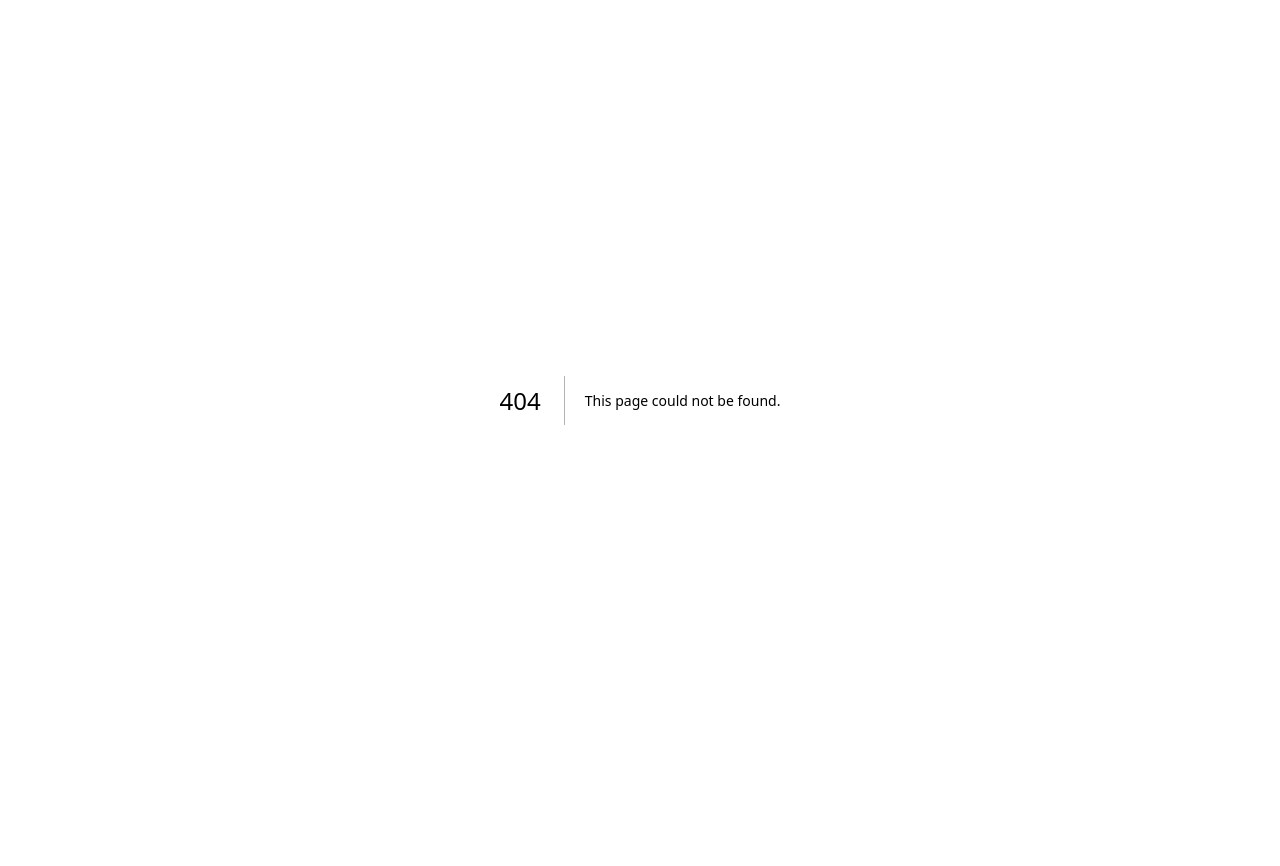
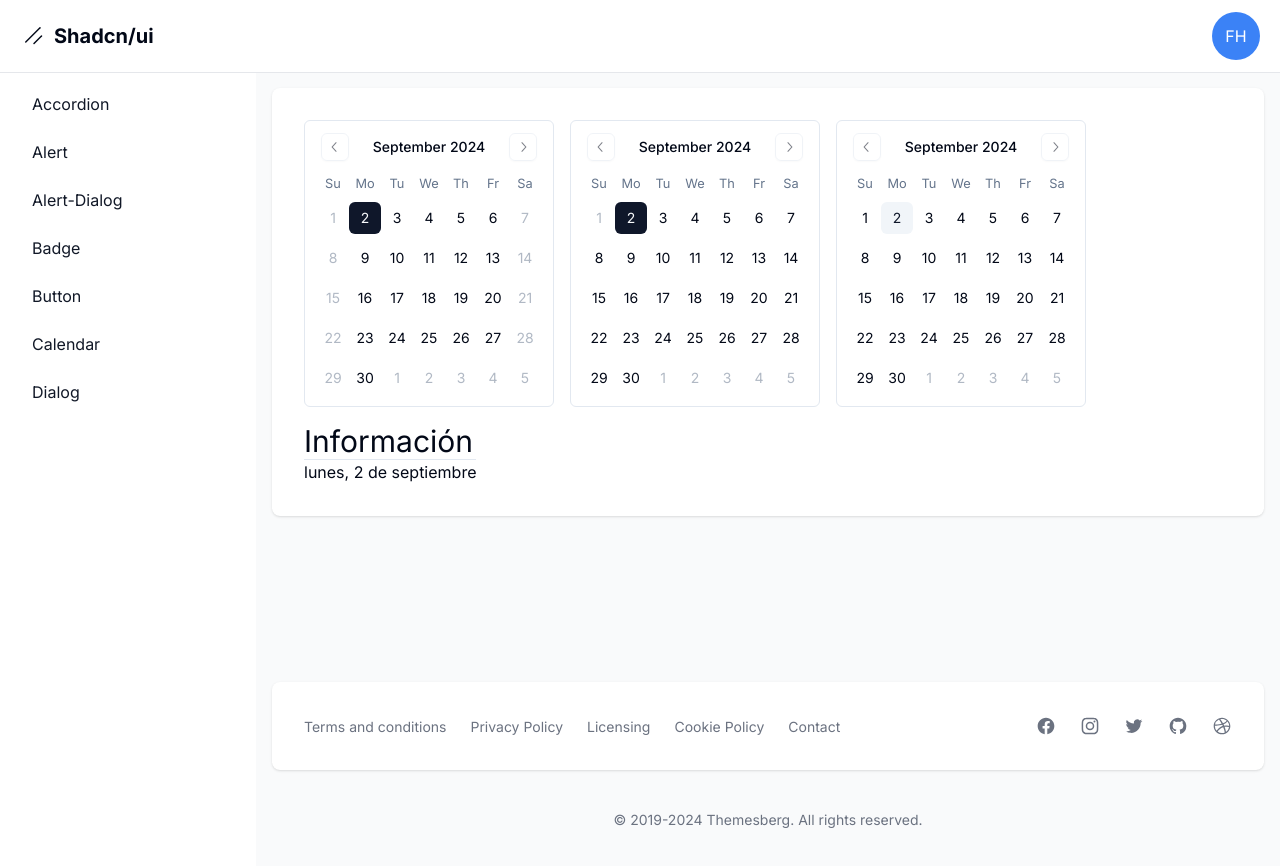
Before and after one commit to DezzDev/shadcd-tutorial, a Next.js app: page /dashboard/calendar in a window 1280 px wide. Before the commit this address had no page. Shown: the top 866 px of the page. Before the commit the page ends 800 px from the top, so only its background shows below. Built offline with nearby package versions, Linux system fonts and the light colour scheme.

Commit message:
calendar

```diff
--- a/package.json
+++ b/package.json
@@ -17,9 +17,11 @@
     "@radix-ui/react-slot": "^1.1.0",
     "class-variance-authority": "^0.7.0",
     "clsx": "^2.1.1",
+    "date-fns": "^3.6.0",
     "lucide-react": "^0.437.0",
     "next": "14.2.7",
     "react": "^18",
+    "react-day-picker": "^8.10.1",
     "react-dom": "^18",
     "tailwind-merge": "^2.5.2",
     "tailwindcss-animate": "^1.0.7"
--- /dev/null
+++ b/src/app/dashboard/calendar/page.tsx
@@ -0,0 +1,49 @@
+'use client'
+import { Calendar } from "@/components/ui/calendar"
+import { useState } from "react"
+
+
+export default function Page() {
+  const [date, setDate] = useState<Date | undefined>(new Date())
+  const [multipleDate, setMultipleDate] = useState<Date[] | undefined>([])
+
+  const smallDate = date?.toLocaleDateString("es-ES",{
+    weekday:"long",
+    day:"numeric",
+    month: "long"
+  })
+  return (
+    <div className="flex flex-row flex-wrap gap-4">
+      <Calendar
+        mode="single"
+        selected={date}
+        onSelect={setDate}
+        className="rounded-md border"
+        // desabilitamos la seleccion de los días domingos y sabados
+        disabled={(date)=>date.getDay() === 0 || date.getDay() === 6}
+      />
+      <Calendar
+        mode="single"
+        selected={date}
+        onSelect={setDate}
+        className="rounded-md border"
+        // desabilitamos todas las fechas anteriores a la actual
+        disabled={(date)=>date < new Date() }
+      />
+      <Calendar
+        mode="multiple"
+        selected={multipleDate}
+        onSelect={setMultipleDate}
+        className="rounded-md border"
+      />
+
+      <div>
+        <h1 className="text-3xl">Información</h1>
+        <div className="border-b"></div>
+        <p>{smallDate}</p>
+        <p>{multipleDate?.map((date) => date.toLocaleDateString()).join(", ")}</p>
+      </div>
+    </div>
+
+  )
+}
--- a/src/app/dashboard/home/page.tsx
+++ b/src/app/dashboard/home/page.tsx
@@ -1,10 +1,9 @@
-import { Button } from "@/components/ui/button";
+
 
 export default function Page() {
   return (
     <div>
       <h1>Hello Page</h1>
-      <Button> button </Button>
     </div>
   );
 }
--- a/src/app/dashboard/layout.tsx
+++ b/src/app/dashboard/layout.tsx
@@ -10,6 +10,7 @@
   { name : "alert-dialog", href: "alert-dialog"},
   { name : "dialog", href: "dialog"},
   { name : "badge", href: "badge"},
+  { name : "calendar", href: "calendar"},
 
 ].sort((a,b)=> a.name.localeCompare(b.name));
 
--- /dev/null
+++ b/src/components/ui/calendar.tsx
@@ -0,0 +1,72 @@
+"use client"
+
+import * as React from "react"
+import { ChevronLeftIcon, ChevronRightIcon } from "@radix-ui/react-icons"
+import { DayPicker } from "react-day-picker"
+
+import { cn } from "@/lib/utils"
+import { buttonVariants } from "@/components/ui/button"
+
+export type CalendarProps = React.ComponentProps<typeof DayPicker>
+
+function Calendar({
+  className,
+  classNames,
+  showOutsideDays = true,
+  ...props
+}: CalendarProps) {
+  return (
+    <DayPicker
+      showOutsideDays={showOutsideDays}
+      className={cn("p-3", className)}
+      classNames={{
+        months: "flex flex-col sm:flex-row space-y-4 sm:space-x-4 sm:space-y-0",
+        month: "space-y-4",
+        caption: "flex justify-center pt-1 relative items-center",
+        caption_label: "text-sm font-medium",
+        nav: "space-x-1 flex items-center",
+        nav_button: cn(
+          buttonVariants({ variant: "outline" }),
+          "h-7 w-7 bg-transparent p-0 opacity-50 hover:opacity-100"
+        ),
+        nav_button_previous: "absolute left-1",
+        nav_button_next: "absolute right-1",
+        table: "w-full border-collapse space-y-1",
+        head_row: "flex",
+        head_cell:
+          "text-muted-foreground rounded-md w-8 font-normal text-[0.8rem]",
+        row: "flex w-full mt-2",
+        cell: cn(
+          "relative p-0 text-center text-sm focus-within:relative focus-within:z-20 [&:has([aria-selected])]:bg-accent [&:has([aria-selected].day-outside)]:bg-accent/50 [&:has([aria-selected].day-range-end)]:rounded-r-md",
+          props.mode === "range"
+            ? "[&:has(>.day-range-end)]:rounded-r-md [&:has(>.day-range-start)]:rounded-l-md first:[&:has([aria-selected])]:rounded-l-md last:[&:has([aria-selected])]:rounded-r-md"
+            : "[&:has([aria-selected])]:rounded-md"
+        ),
+        day: cn(
+          buttonVariants({ variant: "ghost" }),
+          "h-8 w-8 p-0 font-normal aria-selected:opacity-100"
+        ),
+        day_range_start: "day-range-start",
+        day_range_end: "day-range-end",
+        day_selected:
+          "bg-primary text-primary-foreground hover:bg-primary hover:text-primary-foreground focus:bg-primary focus:text-primary-foreground",
+        day_today: "bg-accent text-accent-foreground",
+        day_outside:
+          "day-outside text-muted-foreground opacity-50  aria-selected:bg-accent/50 aria-selected:text-muted-foreground aria-selected:opacity-30",
+        day_disabled: "text-muted-foreground opacity-50",
+        day_range_middle:
+          "aria-selected:bg-accent aria-selected:text-accent-foreground",
+        day_hidden: "invisible",
+        ...classNames,
+      }}
+      components={{
+        IconLeft: ({ ...props }) => <ChevronLeftIcon className="h-4 w-4" />,
+        IconRight: ({ ...props }) => <ChevronRightIcon className="h-4 w-4" />,
+      }}
+      {...props}
+    />
+  )
+}
+Calendar.displayName = "Calendar"
+
+export { Calendar }
```
Also changed, not shown: 1 other file (tests, documents, lock files or other folders).
